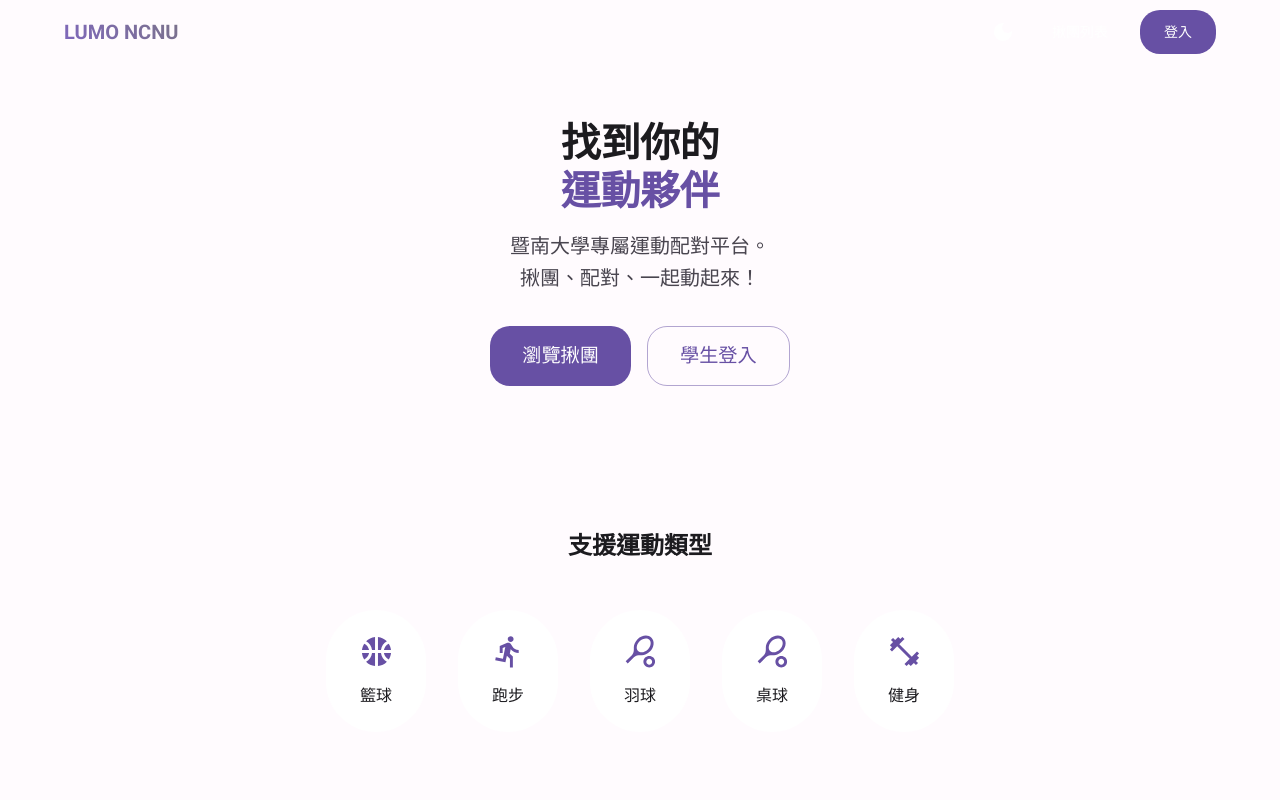
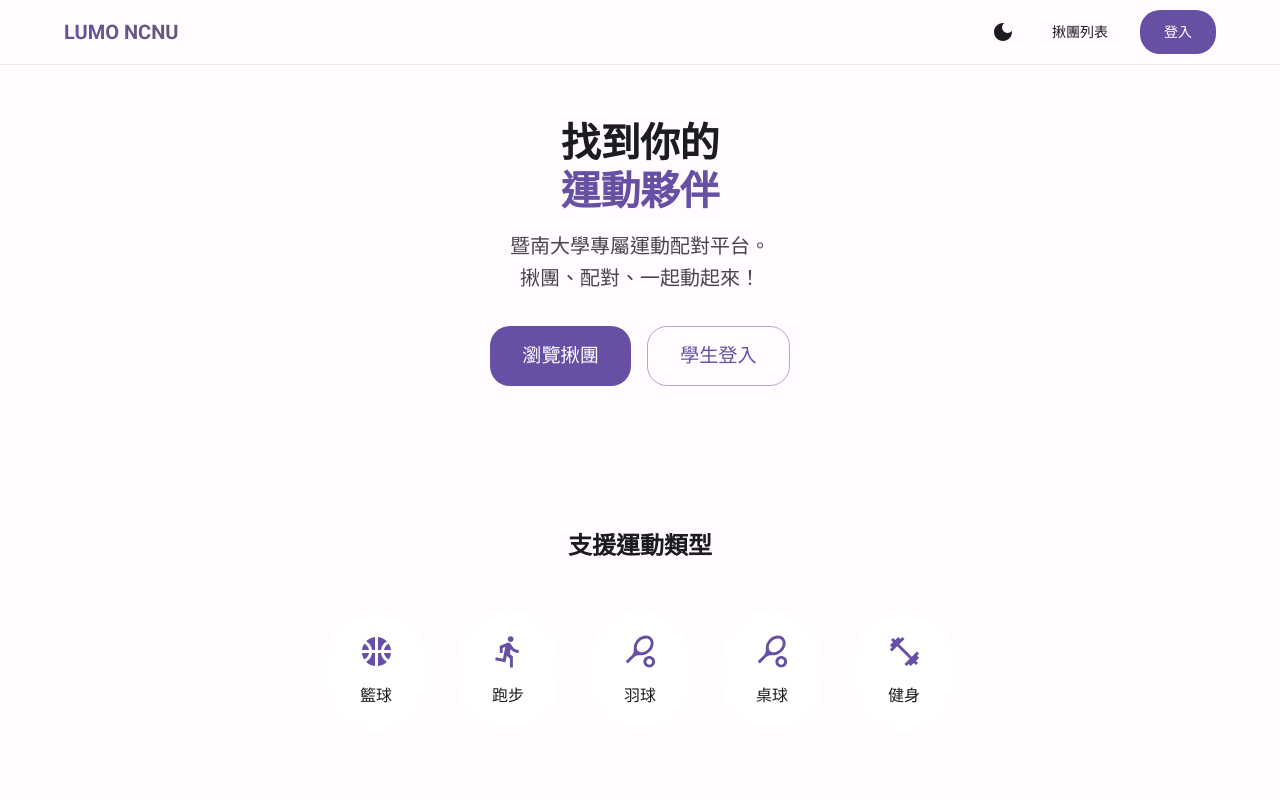
Before and after one commit to DONGHANK-001/lumo-ncnu, a Next.js app in the folder frontend/: page / in a window 1280 px wide. Shown: the top 800 px of the page. Built offline with nearby package versions, Linux system fonts and the light colour scheme; no server answers.

Commit message:
fix: 改善淺色模式下 AppBar 文字的對比度

```diff
--- a/frontend/src/app/page.tsx
+++ b/frontend/src/app/page.tsx
@@ -88,22 +88,44 @@ export default function LandingPage() {
     return (
         <Box sx={{ bgcolor: 'background.default', minHeight: '100vh', color: 'text.primary' }}>
             {/* AppBar */}
-            <AppBar position="fixed" elevation={0} sx={{ backdropFilter: 'blur(10px)', bgcolor: mode === 'dark' ? 'rgba(20, 18, 24, 0.8)' : 'rgba(255, 251, 254, 0.9)' }}>
+            <AppBar
+                position="fixed"
+                elevation={0}
+                sx={{
+                    backdropFilter: 'blur(10px)',
+                    bgcolor: mode === 'dark' ? 'rgba(20, 18, 24, 0.9)' : 'rgba(255, 251, 254, 0.95)',
+                    color: 'text.primary',
+                    borderBottom: mode === 'light' ? '1px solid rgba(0,0,0,0.08)' : 'none',
+                }}
+            >
                 <Container maxWidth="lg">
                     <Toolbar disableGutters sx={{ justifyContent: 'space-between' }}>
                         <Stack direction="row" alignItems="center" spacing={1} component={Link} href="/" sx={{ textDecoration: 'none', color: 'inherit' }}>
-                            <Typography variant="h6" fontWeight="bold" sx={{ background: `linear-gradient(45deg, ${theme.palette.primary.light}, ${theme.palette.secondary.light})`, backgroundClip: 'text', WebkitTextFillColor: 'transparent' }}>
+                            <Typography variant="h6" fontWeight="bold" sx={{ background: `linear-gradient(45deg, ${theme.palette.primary.main}, ${theme.palette.secondary.main})`, backgroundClip: 'text', WebkitTextFillColor: 'transparent' }}>
                                 LUMO NCNU
                             </Typography>
                         </Stack>
 
                         <Stack direction="row" spacing={1} alignItems="center">
                             {mode && (
-                                <IconButton onClick={toggleMode} color="inherit" size="small" sx={{ mr: 1 }}>
+                                <IconButton
+                                    onClick={toggleMode}
+                                    size="small"
+                                    sx={{
+                                        mr: 1,
+                                        color: 'text.primary',
+                                    }}
+                                >
                                     {mode === 'dark' ? <LightMode /> : <DarkMode />}
                                 </IconButton>
                             )}
-                            <Button component={Link} href="/groups" color="inherit">揪團列表</Button>
+                            <Button
+                                component={Link}
+                                href="/groups"
+                                sx={{ color: 'text.primary' }}
+                            >
+                                揪團列表
+                            </Button>
                             {loading ? (
                                 <Box sx={{ width: 80, height: 36, bgcolor: 'action.hover', borderRadius: 2 }} />
                             ) : user ? (
```
